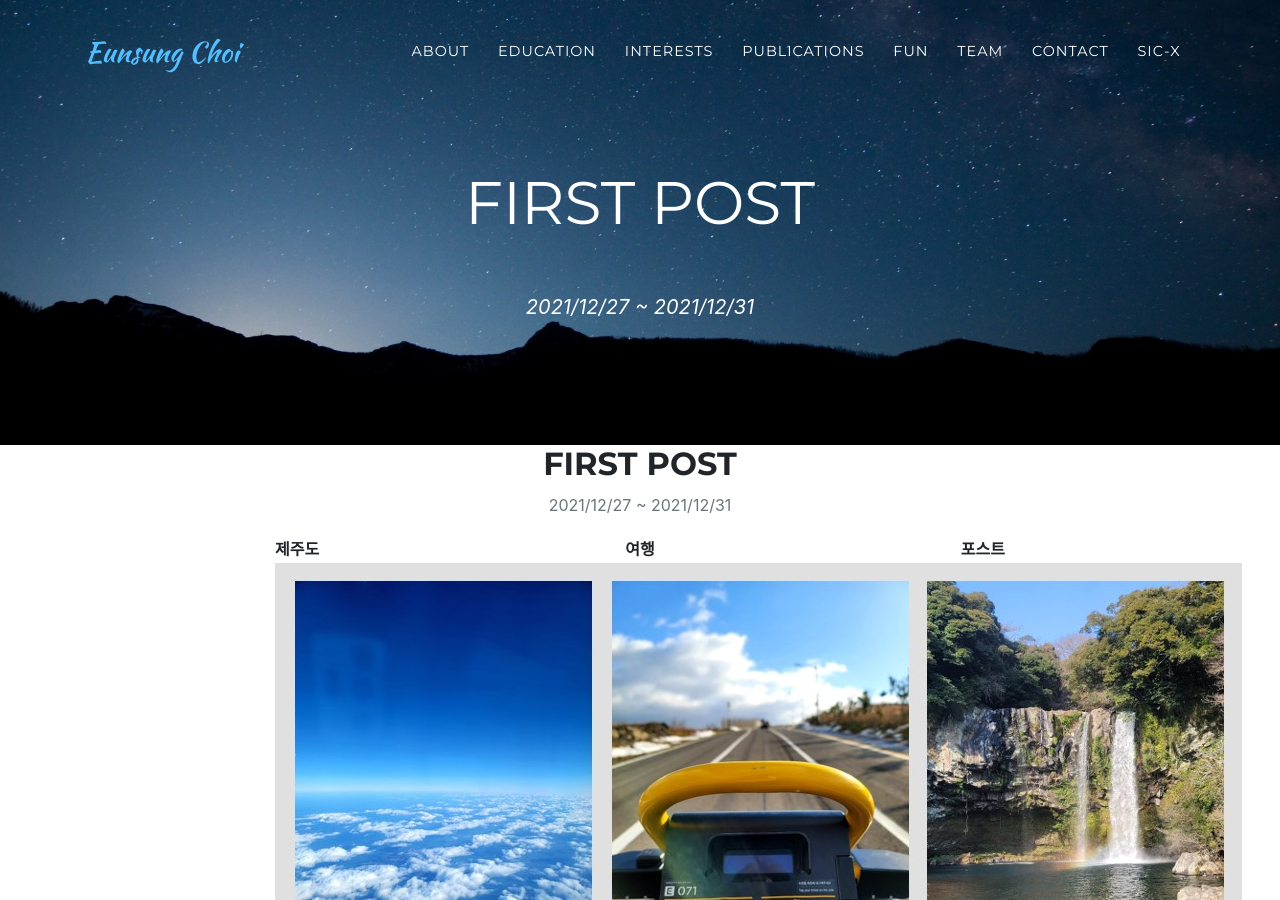
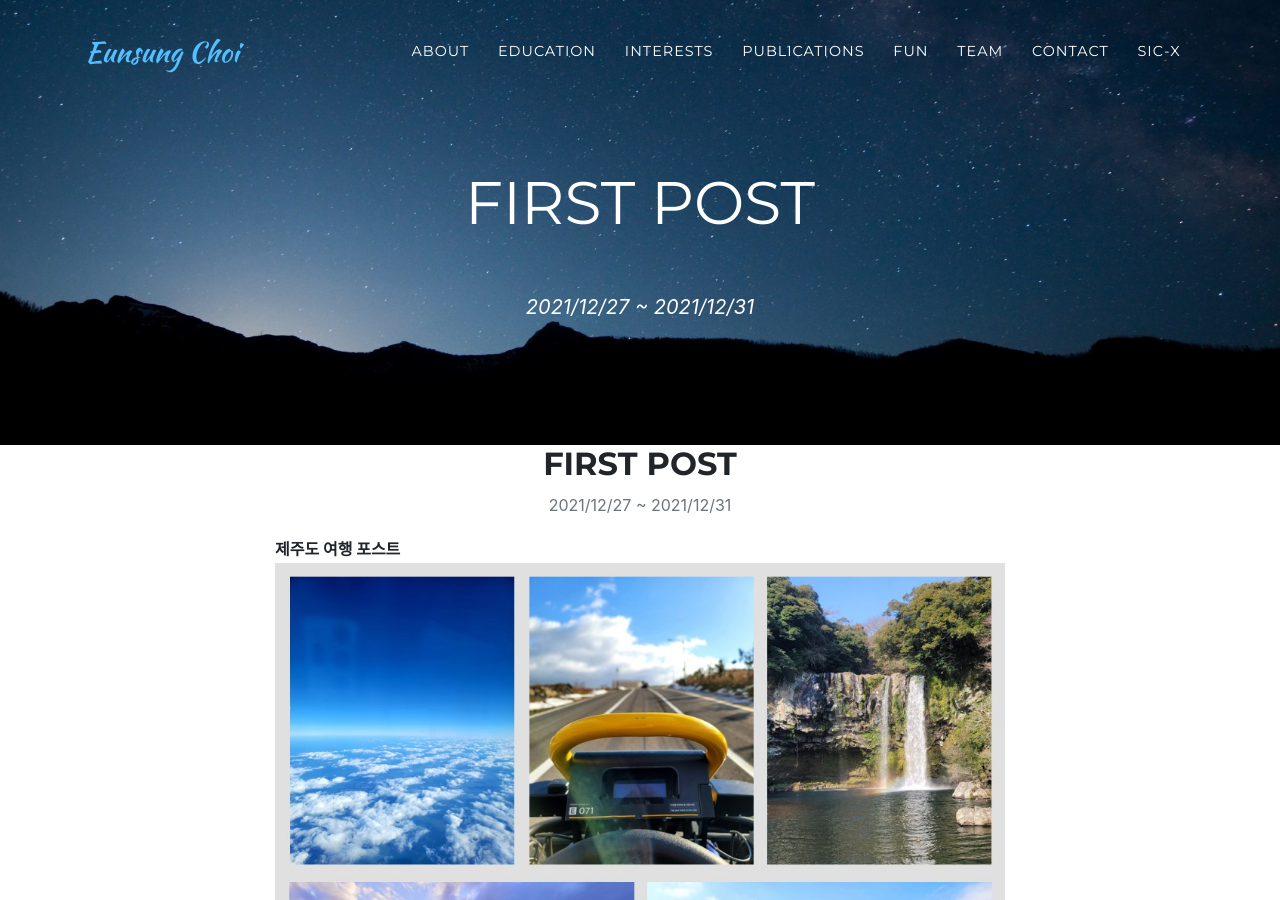
Before and after one commit to choices97/choices97.github.io, a Jekyll site: the page built from _posts/2019-08-31-first-post.md, in a window 1280 px wide and 900 px high. Built offline with Jekyll 4.4.1, drawn with Linux system fonts in a browser that asks for light colours; some web fonts are replaced; comment, search, counter and statistics services are not loaded.

Commit message:
Update 2019-08-31-first-post.md

```diff
--- a/_posts/2019-08-31-first-post.md
+++ b/_posts/2019-08-31-first-post.md
@@ -14,11 +14,11 @@ caption:
 ---
 
 **제주도 여행 포스트**
-<img data-action="zoom" src= "/assets/img/fun/news1_1.jpg" alt='absolute'>
+<img data-action="zoom" class="img-fluid d-block mx-auto" src= "/assets/img/fun/news1_1.jpg" alt='absolute' >
 IMAGE 1
-<img data-action="zoom" src="/assets/img/fun/news1_2.jpg" alt='absolute'>
+<img data-action="zoom" class="img-fluid d-block mx-auto" src="/assets/img/fun/news1_2.jpg" alt='absolute'>
 IMAGE 2
-<img data-action="zoom" src="/assets/img/fun/news1_3.jpg" alt='absolute'>
+<img data-action="zoom" class="img-fluid d-block mx-auto" src="/assets/img/fun/news1_3.jpg" alt='absolute'>
 IMAGE 3 <br>
 **Visited places** : <br>
 - 카페더콘테나
```
